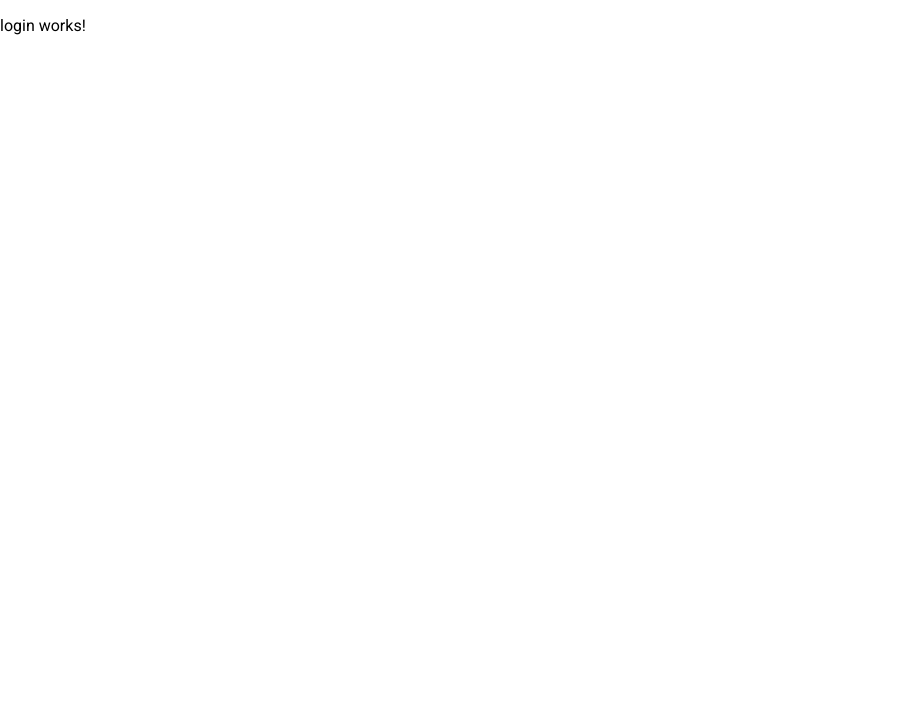
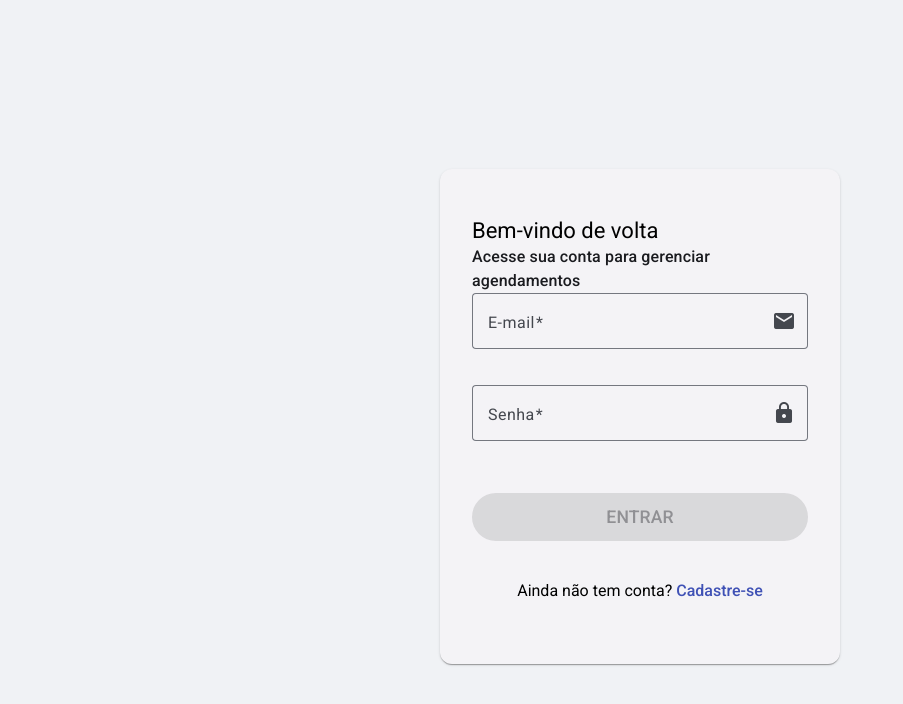
Before and after one commit to Rguilher/gui-web, an Angular app: page /login in a window 1280 px wide. Shown: the top 704 px of the page, without its empty margins (0-903 px from the left). Built offline with nearby package versions, Linux system fonts and the light colour scheme.

Commit message:
feat(auth): implement login page and jwt storage

```diff
--- a/src/app/core/services/auth.service.ts
+++ b/src/app/core/services/auth.service.ts
@@ -1,10 +1,9 @@
 import { HttpClient } from '@angular/common/http';
-import { Injectable, inject } from '@angular/core';
-import { Observable } from 'rxjs';
-import { environment } from '../../environments/environment.development';
+import { Injectable, inject, signal } from '@angular/core';
+import { Observable, tap } from 'rxjs';
+import { environment } from '../../environments/environment.development';  // Verifique se o caminho dos ".." está correto para sua estrutura de pastas
 
-
-// DTOs baseados no seu Backend (RegisterUserRequest.java)
+// --- Interfaces de Cadastro (Register) ---
 export interface RegisterRequest {
   name: string;
   email: string;
@@ -18,15 +17,62 @@ export interface RegisterResponse {
   phone: string;
 }
 
+// --- Interfaces de Login ---
+export interface LoginRequest {
+  username: string; // Mapeado para o campo "username" que o Spring Security espera
+  password: string;
+}
+
+export interface LoginResponse {
+  accessToken: string;
+  expiresIn: number;
+}
+
 @Injectable({
   providedIn: 'root',
 })
 export class AuthService {
   private http = inject(HttpClient);
-  private baseUrl = `${environment.apiUrl}/auth`; // http://localhost:8080/api/auth
+
+  // Aponta para http://localhost:8080/api/auth
+  private baseUrl = `${environment.apiUrl}/auth`;
+
+  // Signal para que a aplicação saiba reativamente se o usuário está logado
+  // Inicializa verificando se já existe um token salvo no localStorage
+  isAuthenticated = signal<boolean>(this.hasToken());
+
+  // --- Métodos de Autenticação ---
 
   register(data: RegisterRequest): Observable<RegisterResponse> {
-    // Post para /api/auth/register
     return this.http.post<RegisterResponse>(`${this.baseUrl}/register`, data);
   }
+
+  login(data: LoginRequest): Observable<LoginResponse> {
+    return this.http.post<LoginResponse>(`${this.baseUrl}/login`, data).pipe(
+      tap((response) => {
+        // Efeito colateral: Salva o token e avisa o app que o usuário logou
+        this.saveToken(response.accessToken);
+        this.isAuthenticated.set(true);
+      }),
+    );
+  }
+
+  logout() {
+    localStorage.removeItem('auth-token');
+    this.isAuthenticated.set(false);
+  }
+
+  // --- Métodos Auxiliares de Token ---
+
+  private saveToken(token: string) {
+    localStorage.setItem('auth-token', token);
+  }
+
+  private hasToken(): boolean {
+    // Verifica se estamos rodando no navegador (boa prática para Angular 18/SSR)
+    if (typeof localStorage !== 'undefined') {
+      return !!localStorage.getItem('auth-token');
+    }
+    return false;
+  }
 }
--- a/src/app/features/auth/login/login.component.html
+++ b/src/app/features/auth/login/login.component.html
@@ -1 +1,46 @@
-<p>login works!</p>
+<div class="login-container">
+  <mat-card class="login-card">
+    <mat-card-header>
+      <mat-card-title>Bem-vindo de volta</mat-card-title>
+      <mat-card-subtitle>Acesse sua conta para gerenciar agendamentos</mat-card-subtitle>
+    </mat-card-header>
+
+    <mat-card-content>
+      <form [formGroup]="form" (ngSubmit)="onSubmit()">
+
+        <mat-form-field appearance="outline" class="full-width">
+          <mat-label>E-mail</mat-label>
+          <input matInput type="email" formControlName="email" placeholder="seu@email.com">
+          <mat-icon matSuffix>email</mat-icon>
+          @if (form.get('email')?.hasError('required')) {
+            <mat-error>Digite seu e-mail</mat-error>
+          }
+        </mat-form-field>
+
+        <mat-form-field appearance="outline" class="full-width">
+          <mat-label>Senha</mat-label>
+          <input matInput type="password" formControlName="password">
+          <mat-icon matSuffix>lock</mat-icon>
+          @if (form.get('password')?.hasError('required')) {
+            <mat-error>Digite sua senha</mat-error>
+          }
+        </mat-form-field>
+
+        <div class="actions">
+          <button mat-raised-button color="primary" type="submit" [disabled]="form.invalid || isLoading()">
+            @if (isLoading()) {
+              Entrando...
+            } @else {
+              ENTRAR
+            }
+          </button>
+        </div>
+
+      </form>
+    </mat-card-content>
+
+    <mat-card-footer class="footer-link">
+      <p>Ainda não tem conta? <a routerLink="/register">Cadastre-se</a></p>
+    </mat-card-footer>
+  </mat-card>
+</div>
--- a/src/app/features/auth/login/login.component.scss
+++ b/src/app/features/auth/login/login.component.scss
@@ -0,0 +1,42 @@
+.login-container {
+  display: flex;
+  justify-content: center;
+  align-items: center;
+  min-height: 100vh;
+  background-color: #f0f2f5;
+  padding: 1rem;
+}
+
+.login-card {
+  max-width: 400px;
+  /* Um pouco mais estreito que o de cadastro */
+  width: 100%;
+  padding: 2rem 1rem;
+}
+
+.full-width {
+  width: 100%;
+  margin-bottom: 1rem;
+}
+
+.actions {
+  margin-top: 1rem;
+
+  button {
+    width: 100%;
+    padding: 1.5rem 0;
+    font-size: 1.1rem;
+  }
+}
+
+.footer-link {
+  text-align: center;
+  margin-top: 1.5rem;
+  padding-bottom: 1rem;
+
+  a {
+    color: #3f51b5;
+    text-decoration: none;
+    font-weight: 500;
+  }
+}
--- a/src/app/features/auth/login/login.component.ts
+++ b/src/app/features/auth/login/login.component.ts
@@ -1,12 +1,69 @@
-import { Component } from '@angular/core';
+import { Component, inject, signal } from '@angular/core';
+import { FormBuilder, ReactiveFormsModule, Validators } from '@angular/forms';
+import { Router, RouterLink } from '@angular/router';
+import { MatCardModule } from '@angular/material/card';
+import { MatFormFieldModule } from '@angular/material/form-field';
+import { MatInputModule } from '@angular/material/input';
+import { MatButtonModule } from '@angular/material/button';
+import { MatIconModule } from '@angular/material/icon';
+import { MatSnackBar, MatSnackBarModule } from '@angular/material/snack-bar';
+import { AuthService, LoginRequest } from '../../../core/services/auth.service';
 
 @Component({
   selector: 'app-login',
   standalone: true,
-  imports: [],
+  imports: [
+    ReactiveFormsModule,
+    MatCardModule,
+    MatFormFieldModule,
+    MatInputModule,
+    MatButtonModule,
+    MatIconModule,
+    RouterLink,
+    MatSnackBarModule,
+  ],
   templateUrl: './login.component.html',
-  styleUrl: './login.component.scss'
+  styleUrl: './login.component.scss',
 })
 export class LoginComponent {
+  private fb = inject(FormBuilder);
+  private authService = inject(AuthService);
+  private router = inject(Router);
+  private snackBar = inject(MatSnackBar);
 
+  isLoading = signal(false);
+
+  form = this.fb.group({
+    email: ['', [Validators.required, Validators.email]],
+    password: ['', [Validators.required]],
+  });
+
+  onSubmit() {
+    if (this.form.invalid) return;
+
+    this.isLoading.set(true);
+
+    const loginData: LoginRequest = {
+      username: this.form.value.email!, // Backend espera "username"
+      password: this.form.value.password!,
+    };
+
+    this.authService.login(loginData).subscribe({
+      next: () => {
+        this.router.navigate(['/']); // Redireciona para Home após login
+      },
+      error: (err) => {
+        this.isLoading.set(false);
+        const isAuthError = err.status === 401 || err.status === 403;
+        const msg = isAuthError
+          ? 'E-mail ou senha incorretos.'
+          : 'Erro no servidor. Tente novamente mais tarde.';
+
+        this.snackBar.open(msg, 'Fechar', {
+          duration: 5000,
+          panelClass: ['error-snackbar'],
+        });
+      },
+    });
+  }
 }
```
